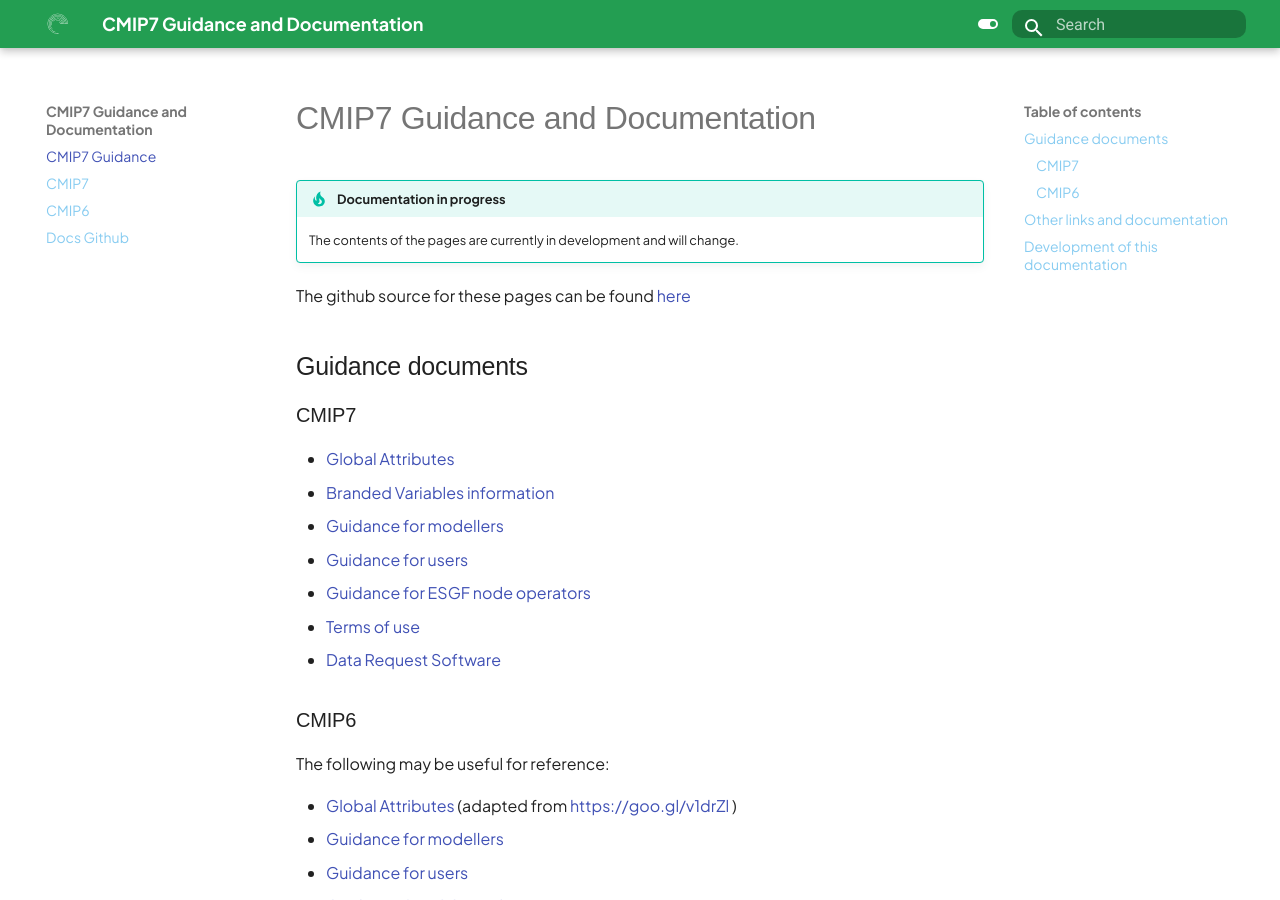
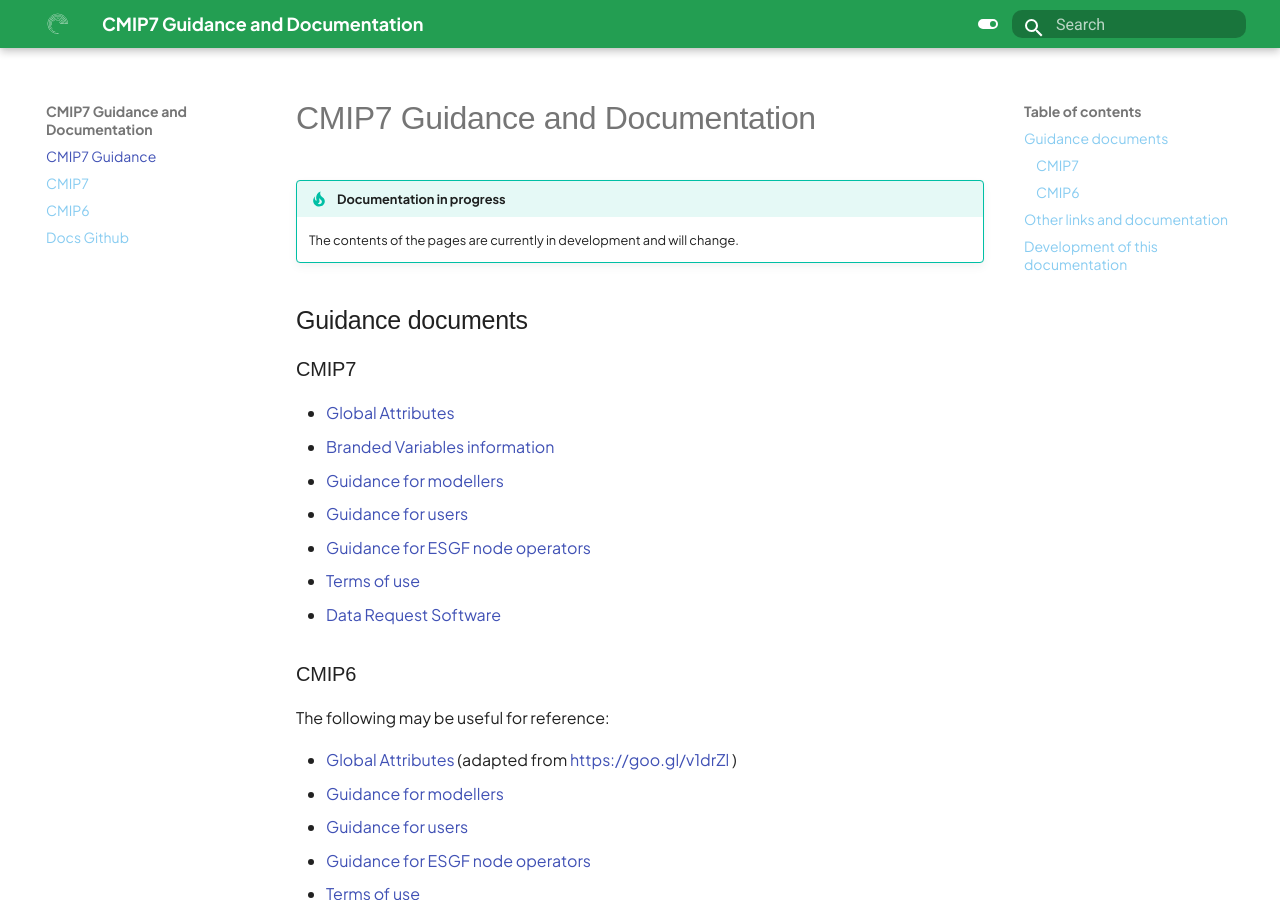
Before and after one commit to WCRP-CMIP/cmip7-guidance, an MkDocs documentation site: the page built from docs/index.md, in a window 1280 px wide and 900 px high. Built offline with MkDocs 1.6.1 and Material for MkDocs 9.7.7, drawn with Linux system fonts in a browser that asks for light colours; some web fonts are replaced.

Commit message:
remove duplicate link

```diff
--- a/docs/index.md
+++ b/docs/index.md
@@ -9,7 +9,6 @@ title: CMIP7 Guidance and Documentation
 
     The contents of the pages are currently in development and will change.
 
-The github source for these pages can be found [here](https://github.com/matthew-mizielinski/cmip7-guidance)
 
 ## Guidance documents
 ### CMIP7
```
